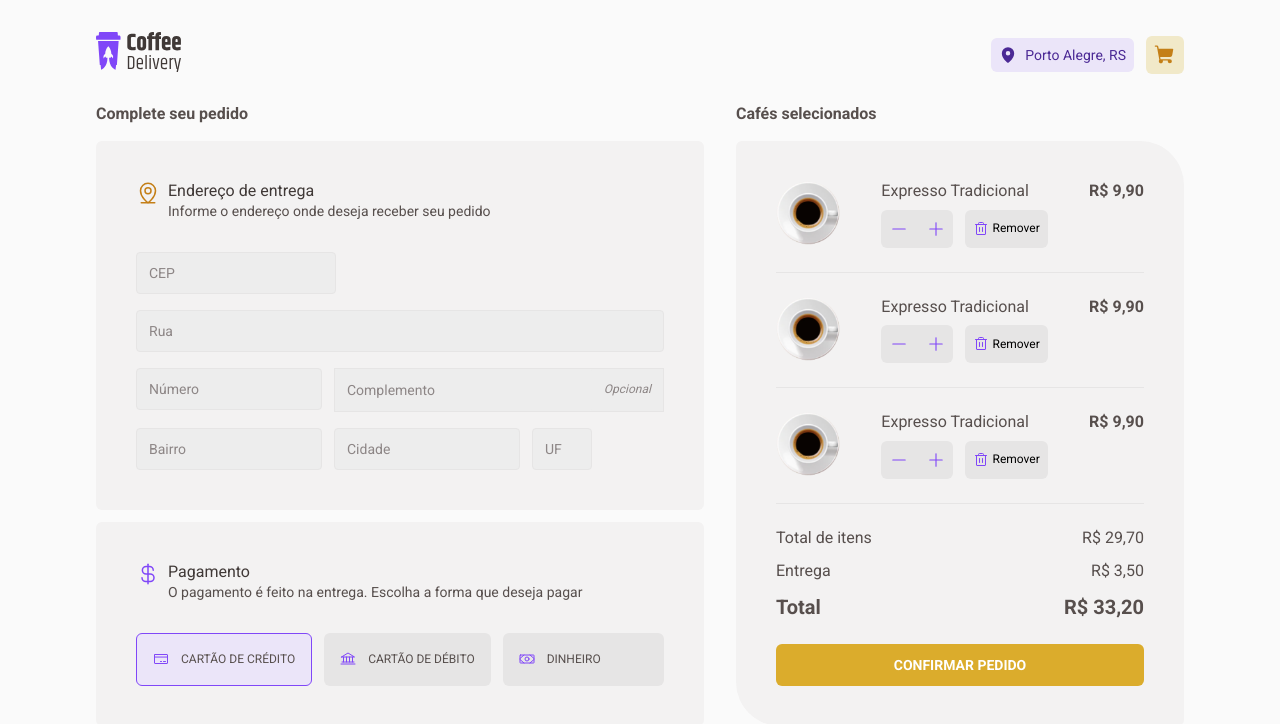
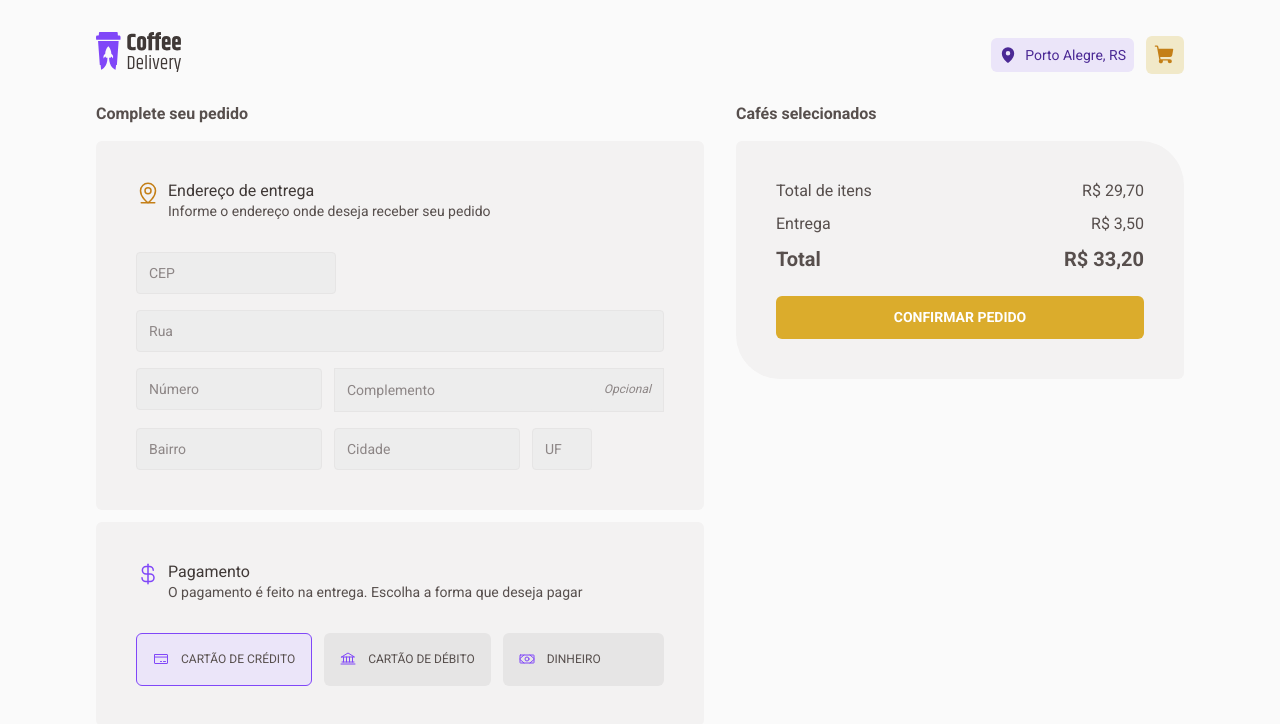
Before and after one commit to lemartins07/ignite-desafio-coffee-delivery, a React (Vite) app: page /cart in a window 1280 px wide. Shown: the top 724 px of the page. Built offline with nearby package versions, Linux system fonts and the light colour scheme.

Commit message:
OrderItem

```diff
--- /dev/null
+++ b/src/components/OrderItem/index.tsx
@@ -0,0 +1,49 @@
+import { Trash } from 'phosphor-react'
+import { CartContext, Product } from '../../contexts/CartContext'
+import { QuantityControl } from '../QuantityControl'
+import { OrderItemContainer } from './styles'
+import { useContext } from 'react'
+import { priceFormater } from '../../util'
+
+interface OrderItemProps {
+  product: Product
+}
+
+export function OrderItem({ product }: OrderItemProps) {
+  const imgPath = `../../src/assets/${product.img}`
+  const { addNewProduct, removeProduct } = useContext(CartContext)
+
+  function handleRemoveProduct() {
+    removeProduct(product)
+  }
+
+  function handleIncreaseAmount() {
+    addNewProduct({ ...product, amount: product.amount + 1 })
+  }
+
+  function handleDecreaseAmount() {
+    const amountValue = product.amount > 1 ? product.amount - 1 : 1
+    addNewProduct({ ...product, amount: amountValue })
+  }
+
+  const totalPrice = priceFormater.format(product.price * product.amount)
+
+  return (
+    <OrderItemContainer>
+      <img src={imgPath} alt="Express" />
+      <div className="orderItemControl">
+        <span className="itemName text-m">{product.name}</span>
+        <QuantityControl
+          amount={product.amount}
+          handleIncreaseAmount={handleIncreaseAmount}
+          handleDecreaseAmount={handleDecreaseAmount}
+        />
+        <button className="btnRemover" onClick={handleRemoveProduct}>
+          <Trash size={16} />
+          Remover
+        </button>
+      </div>
+      <span className="text-m bold">{totalPrice}</span>
+    </OrderItemContainer>
+  )
+}
--- /dev/null
+++ b/src/components/OrderItem/styles.ts
@@ -0,0 +1,47 @@
+import styled from 'styled-components'
+
+export const OrderItemContainer = styled.li`
+  display: flex;
+  align-items: start;
+  justify-content: space-between;
+  gap: 0.5rem;
+
+  padding-bottom: 1.5rem;
+  margin-bottom: 1.5rem;
+
+  border-bottom: 1px solid ${(props) => props.theme['gray-400']};
+
+  img {
+    width: 64px;
+    height: 64px;
+  }
+
+  .orderItemControl {
+    display: grid;
+    grid-template-columns: 1fr 1fr;
+    align-items: start;
+
+    .itemName {
+      grid-column: 1 / 3;
+      margin-bottom: 0.5rem;
+    }
+
+    button.btnRemover {
+      height: 38px;
+      cursor: pointer;
+      border: none;
+      background-color: ${(props) => props.theme['gray-400']};
+      font-size: ${(props) => props.theme['font-text-xs']};
+
+      display: flex;
+      align-items: center;
+      gap: 0.25rem;
+      padding: 0 8px;
+      border-radius: 6px;
+
+      svg {
+        color: ${(props) => props.theme['purple-500']};
+      }
+    }
+  }
+`
--- a/src/components/ProductItem/index.tsx
+++ b/src/components/ProductItem/index.tsx
@@ -6,6 +6,7 @@ import { QuantityControl } from '../QuantityControl'
 import { ProductProps } from '../ProductList'
 import { useContext, useEffect, useState } from 'react'
 import { CartContext } from '../../contexts/CartContext'
+import { priceFormater } from '../../util'
 
 interface ProductItemProps {
   product: ProductProps
@@ -14,10 +15,6 @@ interface ProductItemProps {
 export function ProductItem({ product }: ProductItemProps) {
   const { addNewProduct, products } = useContext(CartContext)
   const [amount, setAmount] = useState(0)
-  const priceFormater = new Intl.NumberFormat('pt-BR', {
-    style: 'currency',
-    currency: 'BRL',
-  })
 
   useEffect(() => {
     products.map((productContext) =>
@@ -37,7 +34,10 @@ export function ProductItem({ product }: ProductItemProps) {
     addNewProduct({ ...product, amount })
   }
 
-  const priceFormated = priceFormater.format(product.price).split(' ')
+  const priceFormated = priceFormater.format(product.price)
+  const currencySimbol = priceFormated[0] + priceFormated[1]
+  const productPrice = priceFormated.substring(3, priceFormated.length)
+
   const imgPath = `../../src/assets/${product.img}`
 
   return (
@@ -54,8 +54,7 @@ export function ProductItem({ product }: ProductItemProps) {
       <p className="productDescription">{product.description}</p>
       <div className="controlPainel">
         <span className="price">
-          {priceFormated[0]}
-          <strong className="title-m">{priceFormated[1]}</strong>
+          {currencySimbol} <strong className="title-m">{productPrice}</strong>
         </span>
         <QuantityControl
           handleIncreaseAmount={handleIncreaseAmount}
--- a/src/components/ProductItem/styles.ts
+++ b/src/components/ProductItem/styles.ts
@@ -15,6 +15,8 @@ export const ProductListItem = styled.div`
     margin-bottom: 0.5rem;
     /* position: absolute; */
     margin-top: -2.5rem;
+    width: 120px;
+    height: 120px;
   }
 
   .tagContainer {
--- a/src/components/ProductList/index.tsx
+++ b/src/components/ProductList/index.tsx
@@ -18,7 +18,6 @@ export function ProductList() {
     async function fetchData() {
       const response = await fetch('../../src/db.json')
       const data = await response.json()
-      console.log(data)
 
       setProducts(data)
     }
--- a/src/contexts/CartContext.tsx
+++ b/src/contexts/CartContext.tsx
@@ -1,6 +1,9 @@
 import { ReactNode, createContext, useReducer } from 'react'
 import { cartReducer } from '../reducers/cart/reducer'
-import { addNewProductAction } from '../reducers/cart/actions'
+import {
+  addNewProductAction,
+  removeProductAction,
+} from '../reducers/cart/actions'
 
 export interface Product {
   id: number
@@ -16,6 +19,7 @@ interface CartContextType {
   products: Product[]
   addNewProduct: (product: Product) => void
   totalProducts: () => number
+  removeProduct: (product: Product) => void
 }
 
 interface CartContextProviderProps {
@@ -35,6 +39,10 @@ export function CartContextProvider({ children }: CartContextProviderProps) {
     dispatch(addNewProductAction(product))
   }
 
+  function removeProduct(product: Product) {
+    dispatch(removeProductAction(product))
+  }
+
   function totalProducts() {
     return products.length
   }
@@ -45,6 +53,7 @@ export function CartContextProvider({ children }: CartContextProviderProps) {
         products,
         addNewProduct,
         totalProducts,
+        removeProduct,
       }}
     >
       {children}
--- a/src/pages/Cart/index.tsx
+++ b/src/pages/Cart/index.tsx
@@ -4,7 +4,6 @@ import {
   CurrencyDollar,
   MapPinLine,
   Money,
-  Trash,
 } from 'phosphor-react'
 import {
   CartContainer,
@@ -14,15 +13,16 @@ import {
   PaymentForm,
   PaymentBox,
   OrderResume,
-  OrderItem,
   OrderTotals,
   BtnOrderConfirm,
 } from './styles'
-
-import expresso from '../../assets/expresso.png'
-import { QuantityControl } from '../../components/QuantityControl/index'
+import { useContext } from 'react'
+import { CartContext } from '../../contexts/CartContext'
+import { OrderItem } from '../../components/OrderItem'
 
 export function Cart() {
+  const { products } = useContext(CartContext)
+
   return (
     <CartContainer className="container">
       <form onSubmit={(e) => e.preventDefault()}>
@@ -86,42 +86,10 @@ export function Cart() {
         <h4 className="title-xs">Cafés selecionados</h4>
         <OrderResume>
           <ul>
-            <OrderItem>
-              <img src={expresso} alt="Express" />
-              <div className="orderItemControl">
-                <span className="itemName text-m">Expresso Tradicional</span>
-                <QuantityControl />
-                <button className="btnRemover">
-                  <Trash size={16} />
-                  Remover
-                </button>
-              </div>
-              <span className="text-m bold">R$ 9,90</span>
-            </OrderItem>
-            <OrderItem>
-              <img src={expresso} alt="Express" />
-              <div className="orderItemControl">
-                <span className="itemName text-m">Expresso Tradicional</span>
-                <QuantityControl />
-                <button className="btnRemover">
-                  <Trash size={16} />
-                  Remover
-                </button>
-              </div>
-              <span className="text-m bold">R$ 9,90</span>
-            </OrderItem>
-            <OrderItem>
-              <img src={expresso} alt="Express" />
-              <div className="orderItemControl">
-                <span className="itemName text-m">Expresso Tradicional</span>
-                <QuantityControl />
-                <button className="btnRemover">
-                  <Trash size={16} />
-                  Remover
-                </button>
-              </div>
-              <span className="text-m bold">R$ 9,90</span>
-            </OrderItem>
+            {products &&
+              products.map((product) => (
+                <OrderItem key={product.id} product={product} />
+              ))}
           </ul>
           <OrderTotals>
             <span className="totalItems">Total de itens</span>
--- a/src/pages/Cart/styles.ts
+++ b/src/pages/Cart/styles.ts
@@ -250,52 +250,6 @@ export const OrderResume = styled.div`
   }
 `
 
-export const OrderItem = styled.li`
-  display: flex;
-  align-items: start;
-  justify-content: space-between;
-  gap: 0.5rem;
-
-  padding-bottom: 1.5rem;
-  margin-bottom: 1.5rem;
-
-  border-bottom: 1px solid ${(props) => props.theme['gray-400']};
-
-  img {
-    width: 64px;
-    height: 64px;
-  }
-
-  .orderItemControl {
-    display: grid;
-    grid-template-columns: 1fr 1fr;
-    align-items: start;
-
-    .itemName {
-      grid-column: 1 / 3;
-      margin-bottom: 0.5rem;
-    }
-
-    button.btnRemover {
-      height: 38px;
-      cursor: pointer;
-      border: none;
-      background-color: ${(props) => props.theme['gray-400']};
-      font-size: ${(props) => props.theme['font-text-xs']};
-
-      display: flex;
-      align-items: center;
-      gap: 0.25rem;
-      padding: 0 8px;
-      border-radius: 6px;
-
-      svg {
-        color: ${(props) => props.theme['purple-500']};
-      }
-    }
-  }
-`
-
 export const OrderTotals = styled.div`
   display: grid;
   width: 100%;
--- a/src/reducers/cart/actions.ts
+++ b/src/reducers/cart/actions.ts
@@ -4,7 +4,7 @@ export enum ActionTypes {
   // eslint-disable-next-line no-unused-vars
   ADD_NEW_PRODUCT = 'ADD_NEW_PRODUCT',
   // eslint-disable-next-line no-unused-vars
-  INITIALIZE = 'INITIALIZE',
+  REMOVE_PRODUCT = 'REMOVE_PRODUCT',
 }
 
 export function addNewProductAction(newProduct: ProductProps) {
@@ -16,11 +16,11 @@ export function addNewProductAction(newProduct: ProductProps) {
   }
 }
 
-export function initializeAction(newProducts: ProductProps[]) {
+export function removeProductAction(product: ProductProps) {
   return {
-    type: ActionTypes.INITIALIZE,
+    type: ActionTypes.REMOVE_PRODUCT,
     payload: {
-      newProducts,
+      product,
     },
   }
 }
--- a/src/reducers/cart/reducer.ts
+++ b/src/reducers/cart/reducer.ts
@@ -19,9 +19,10 @@ export function cartReducer(state: CartState, action: any) {
           draft.products.push(action.payload.newProduct)
         }
       })
-    case ActionTypes.INITIALIZE:
+    case ActionTypes.REMOVE_PRODUCT:
       return produce(state, (draft) => {
-        draft.products = action.payload.newProducts
+        const productIndex = state.products.indexOf(action.payload.product)
+        draft.products.splice(productIndex, 1)
       })
     default:
       return state
--- /dev/null
+++ b/src/util/index.ts
@@ -0,0 +1,4 @@
+export const priceFormater = new Intl.NumberFormat('pt-BR', {
+  style: 'currency',
+  currency: 'BRL',
+})
```
